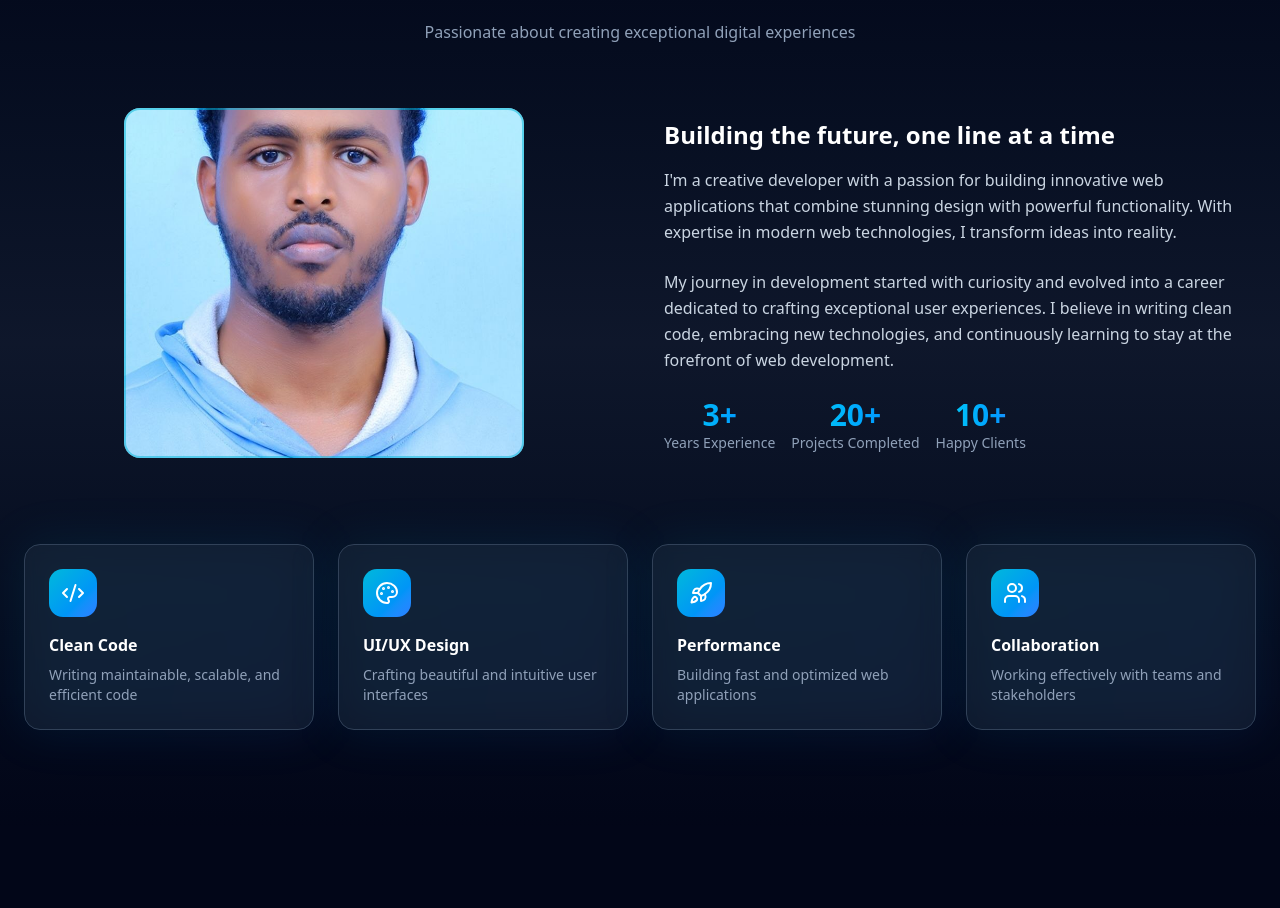
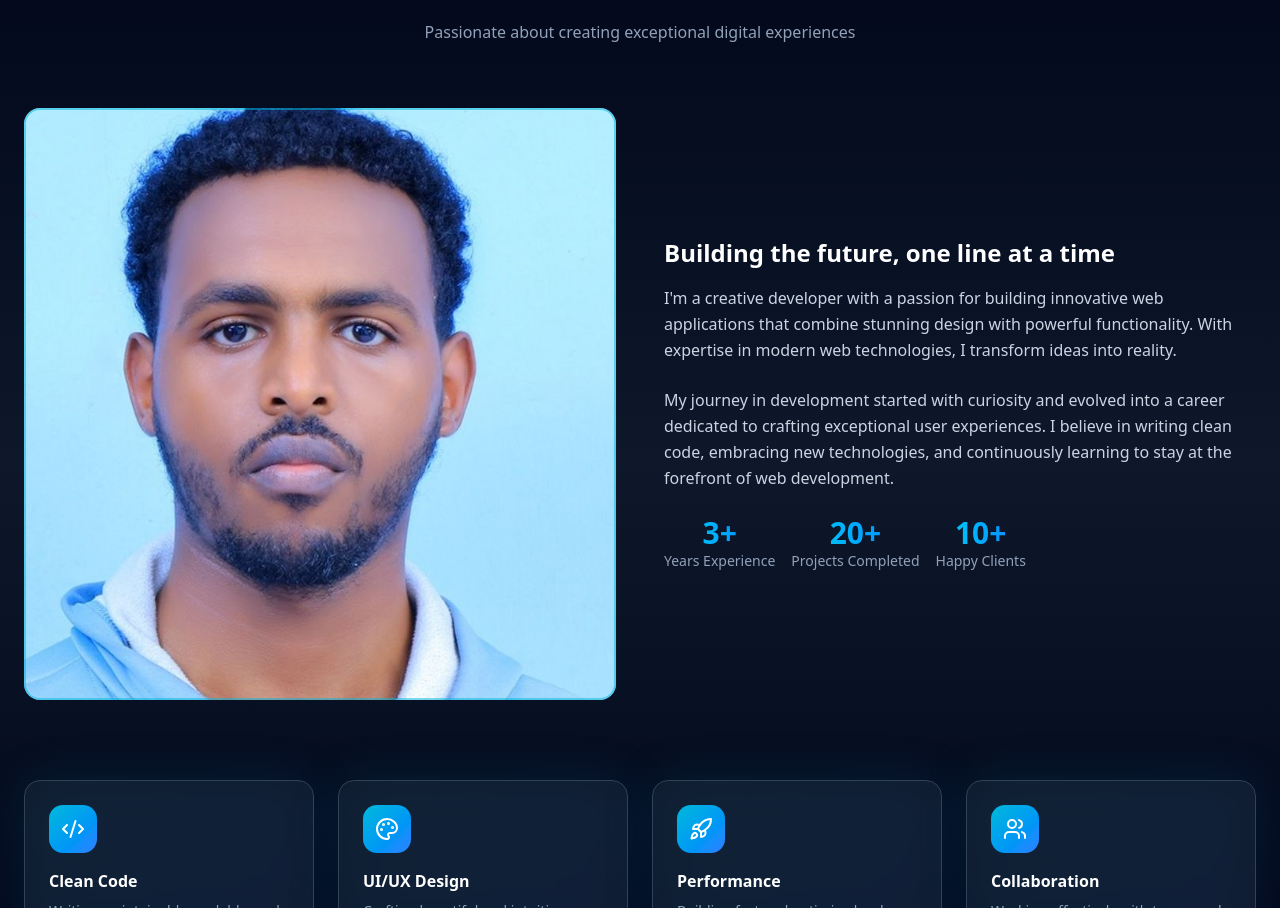
Before and after one commit to Yaya1200/Portifolio, a React (Vite) app: page / in a window 1280 px wide. Shown: the part 940-1848 px from the top of the page. Built offline with nearby package versions, Linux system fonts and the light colour scheme.

Commit message:
editing the image height

```diff
--- a/src/components/About.tsx
+++ b/src/components/About.tsx
@@ -54,29 +54,18 @@ export function About() {
             whileInView={{ opacity: 1, x: 0 }}
             viewport={{ once: true }}
             transition={{ duration: 0.6 }}
-            className="relative"
+            className="relative flex justify-center"
           >
-          <motion.div
-            initial={{ opacity: 0, x: -50 }}
-            whileInView={{ opacity: 1, x: 0 }}
-            viewport={{ once: true }}
-            transition={{ duration: 0.6 }}
-          >
-            <div className="relative inline-block group" style={{marginLeft:"100px"}}>
+            <div className="relative inline-block group">
               <img
                 src="./yaredimage.jpg"
-                className="w-24 h-24 object-cover rounded-2xl "
-                style={{
-                  width:"400px",
-                  height:"350px",
-
-                }}
+                className="w-72 h-72 md:w-80 md:h-80 object-cover object-top rounded-2xl"
+                className="w-80 h-[26rem] md:w-96 md:h-[26rem] object-cover object-top rounded-2xl"
                 alt="Yared"
               />
 
               <div className="absolute inset-0 border-2 border-cyan-500/50 rounded-2xl group-hover:border-cyan-400 transition-colors" />
             </div>
-          </motion.div>
           </motion.div>
 
           <motion.div
```
Also changed, not shown: public/yaredimage.jpg.
